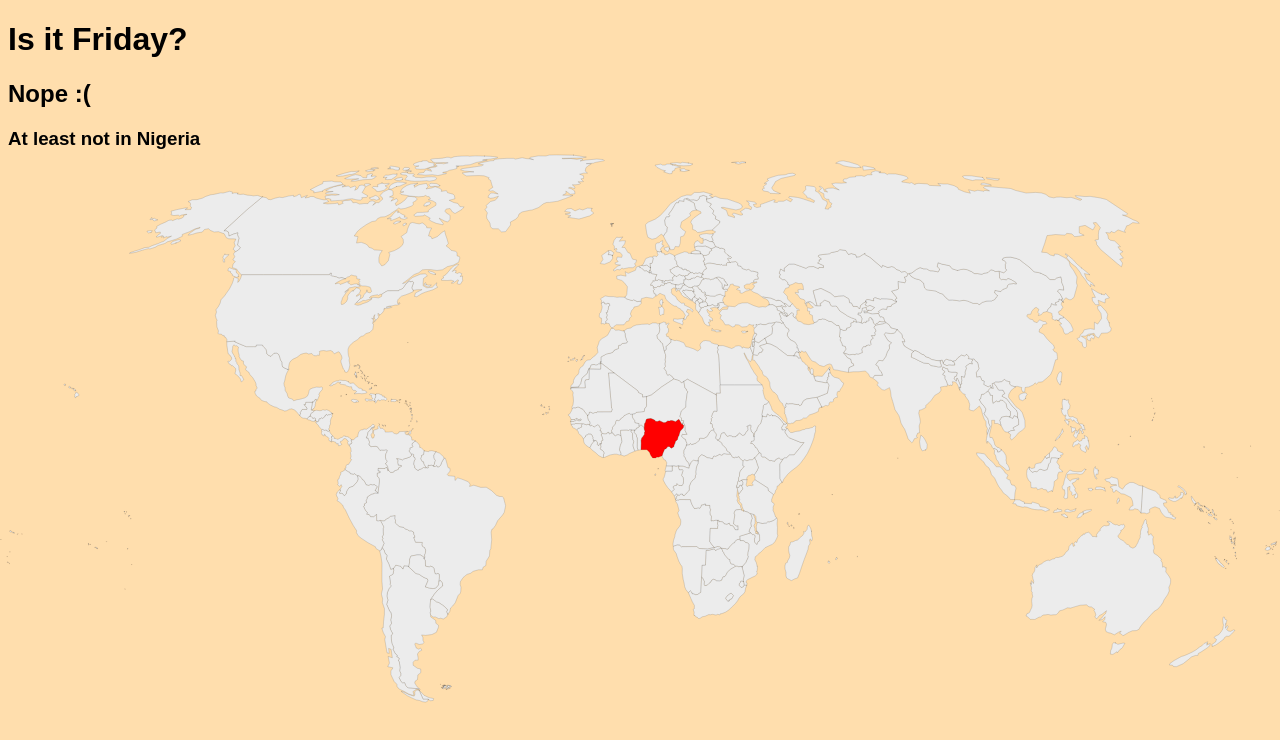
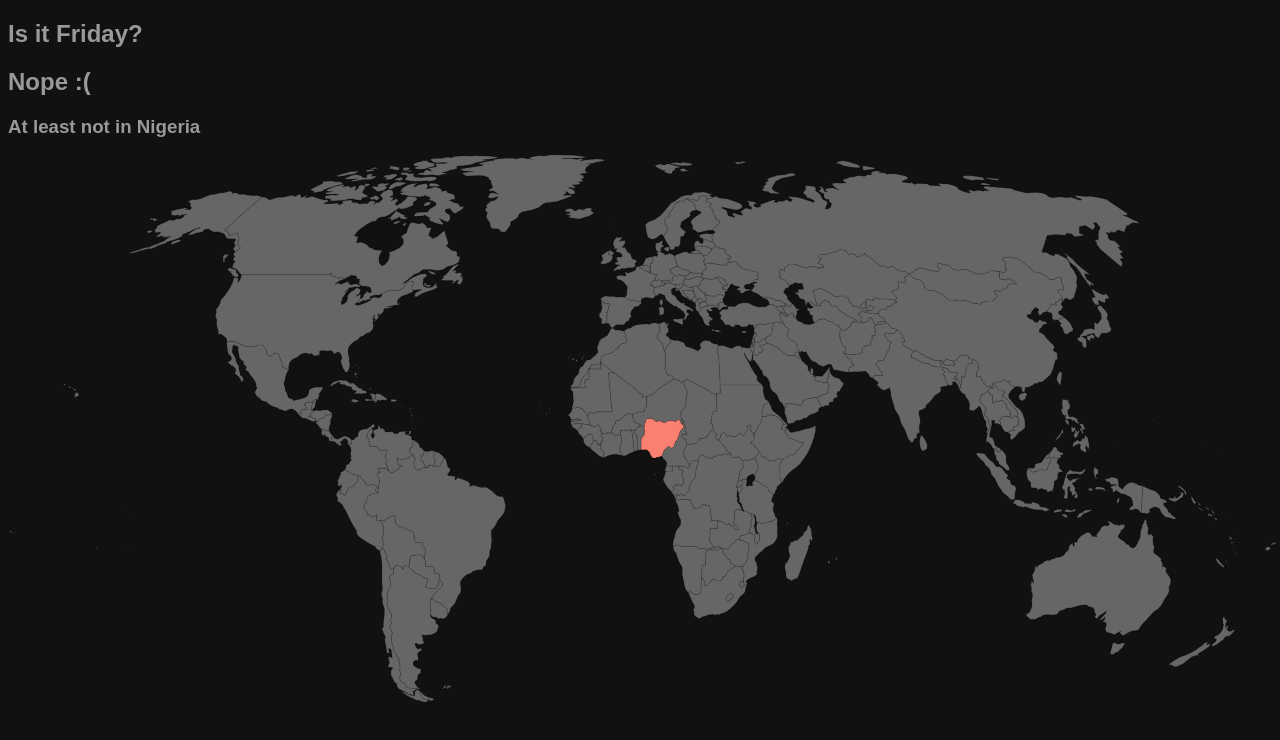
Before and after one commit to cy6erskunk/not-friday, a website built with Vite: page index.html in a window 1280 px wide. Built offline with nearby package versions, Linux system fonts and the light colour scheme.

Commit message:
Tune colors to a more gloomy mode

```diff
--- a/index.html
+++ b/index.html
@@ -18,10 +18,12 @@
 
   <body>
     <main>
-      <h1>Is it Friday?</h1>
-      <h2>Nope :(</h2>
-      <div id="app"></div>
-      <svg baseprofile="tiny" fill="#ececec" height="857" stroke="black" stroke-linecap="round" stroke-linejoin="round" stroke-width=".2" version="1.2" viewbox="0 0 2000 857" width="2000" xmlns="http://www.w3.org/2000/svg">
+      <section class="text-section">
+        <h1>Is it Friday?</h1>
+        <h2>Nope :(</h2>
+        <div id="app"></div>
+      </section>
+      <svg baseprofile="tiny" fill="#666" height="857" stroke="black" stroke-linecap="round" stroke-linejoin="round" stroke-width=".2" version="1.2" viewbox="0 0 2000 857" width="2000" xmlns="http://www.w3.org/2000/svg">
         <path d="M1383 261.6l1.5 1.8-2.9 0.8-2.4 1.1-5.9 0.8-5.3 1.3-2.4 2.8 1.9 2.7 1.4 3.2-2 2.7 0.8 2.5-0.9 2.3-5.2-0.2 3.1 4.2-3.1 1.7-1.4 3.8 1.1 3.9-1.8 1.8-2.1-0.6-4 0.9-0.2 1.7-4.1 0-2.3 3.7 0.8 5.4-6.6 2.7-3.9-0.6-0.9 1.4-3.4-0.8-5.3 1-9.6-3.3 3.9-5.8-1.1-4.1-4.3-1.1-1.2-4.1-2.7-5.1 1.6-3.5-2.5-1 0.5-4.7 0.6-8 5.9 2.5 3.9-0.9 0.4-2.9 4-0.9 2.6-2-0.2-5.1 4.2-1.3 0.3-2.2 2.9 1.7 1.6 0.2 3 0 4.3 1.4 1.8 0.7 3.4-2 2.1 1.2 0.9-2.9 3.2 0.1 0.6-0.9-0.2-2.6 1.7-2.2 3.3 1.4-0.1 2 1.7 0.3 0.9 5.4 2.7 2.1 1.5-1.4 2.2-0.6 2.5-2.9 3.8 0.5 5.4 0z" id="AF" name="Afghanistan">
         </path>
         <path class="Angola" d="M 1121.2 572 1121.8 574 1121.1 577.1 1122 580.1 1121.1 582.5 1121.5 584.7 1109.8 584.6 1109 605.1 1112.6 610.3 1116.2 614.3 1105.8 616.9 1092.3 616 1088.5 613 1065.8 613.2 1065 613.7 1061.7 610.8 1058.1 610.6 1054.7 611.7 1052 612.9 1051.5 608.9 1052.4 603.2 1054.4 597.3 1054.7 594.6 1056.6 588.8 1058 586.2 1061.3 582 1063.2 579.1 1063.8 574.4 1063.5 570.7 1061.9 568.4 1060.4 564.5 1059.1 560.7 1059.4 559.3 1061.1 556.8 1059.5 550.6 1058.3 546.3 1055.5 542.2 1056.1 541 1058.4 540.1 1060.1 540.2 1062.1 539.5 1078.8 539.6 1080.1 544.3 1081.7 548.2 1083 550.3 1085.1 553.6 1088.9 553.1 1090.7 552.2 1093.8 553.1 1094.7 551.5 1096.2 547.8 1099.7 547.5 1100 546.4 1102.9 546.4 1102.4 548.7 1109.2 548.6 1109.3 552.7 1110.4 555.1 1109.5 559 1109.9 563 1111.7 565.4 1111.3 573 1112.7 572.4 1115.1 572.6 1118.6 571.6 1121.2 572 Z">
--- a/main.js
+++ b/main.js
@@ -1,5 +1,7 @@
 import './style.css'
 import {getRandomCountry} from './api/index.mjs'
+
+const SELECTED_COLOR = 'salmon'
 
 const country = getRandomCountry();
 
@@ -7,11 +9,11 @@ const title = document.createElement('h3');
 title.textContent = `At least not in ${country.name}`;
 document.querySelector('#app').appendChild(title);
 if (document.querySelector(`#${country.code}`)) {
-  document.querySelector(`#${country.code}`).style.fill = 'red';
+  document.querySelector(`#${country.code}`).style.fill = SELECTED_COLOR;
 } else if (document.querySelectorAll(`path[name='${country.name}']`).length) {
   Array.from(document.querySelectorAll(`path[name='${country.name}']`))
-    .forEach(elt => elt.style.fill = 'red')
+    .forEach(elt => elt.style.fill = SELECTED_COLOR)
 } else {
   Array.from(document.querySelectorAll(`path[class='${country.name}']`))
-    .forEach(elt => elt.style.fill = 'red')
+    .forEach(elt => elt.style.fill = SELECTED_COLOR)
 }
--- a/style.css
+++ b/style.css
@@ -1,6 +1,10 @@
 body {
-  background: navajowhite;
+  background: #111;
   font-family: sans-serif;
   -webkit-font-smoothing: antialiased;
   -moz-osx-font-smoothing: grayscale;
 }
+
+.text-section {
+  color: #999;
+}
```
